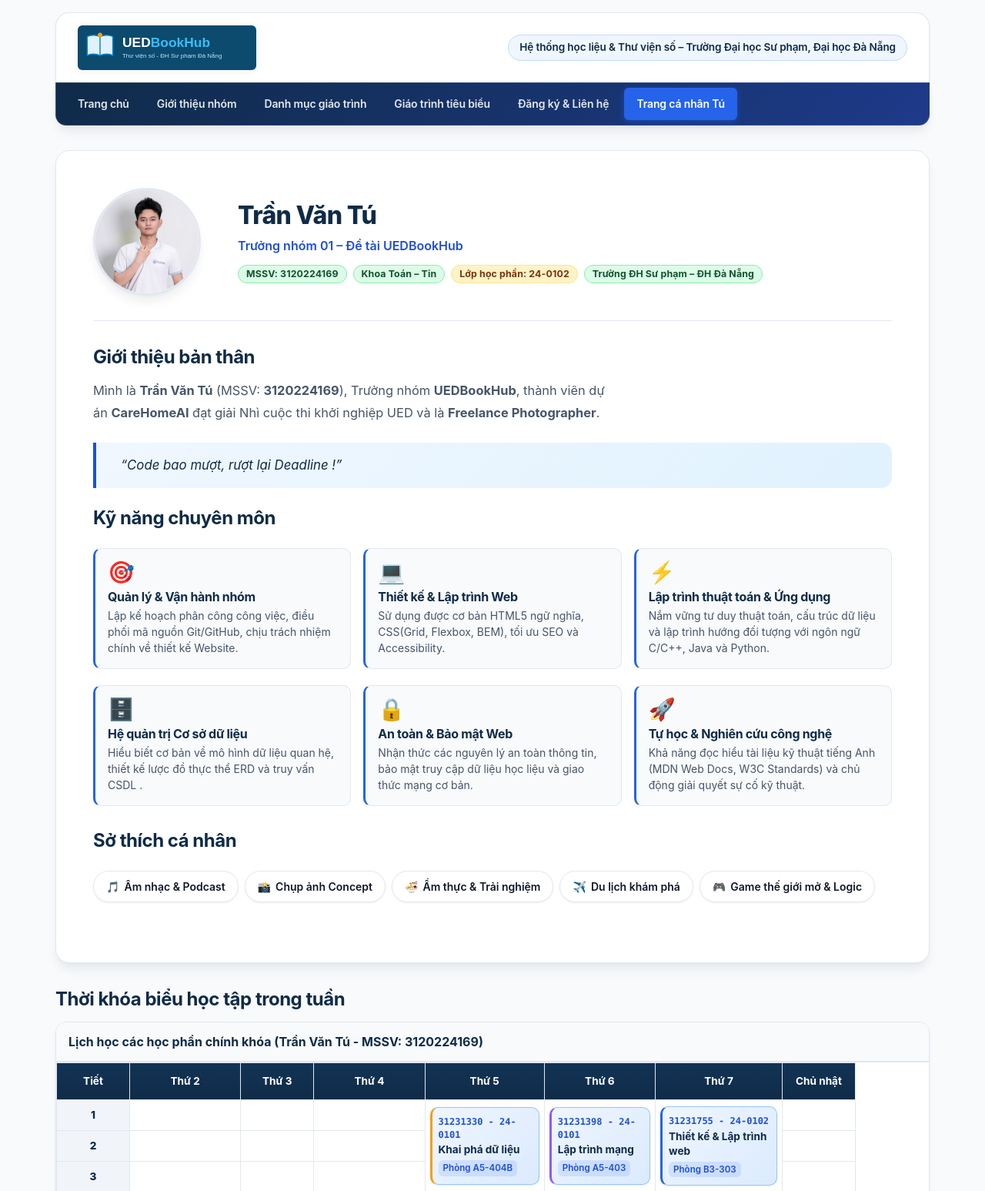
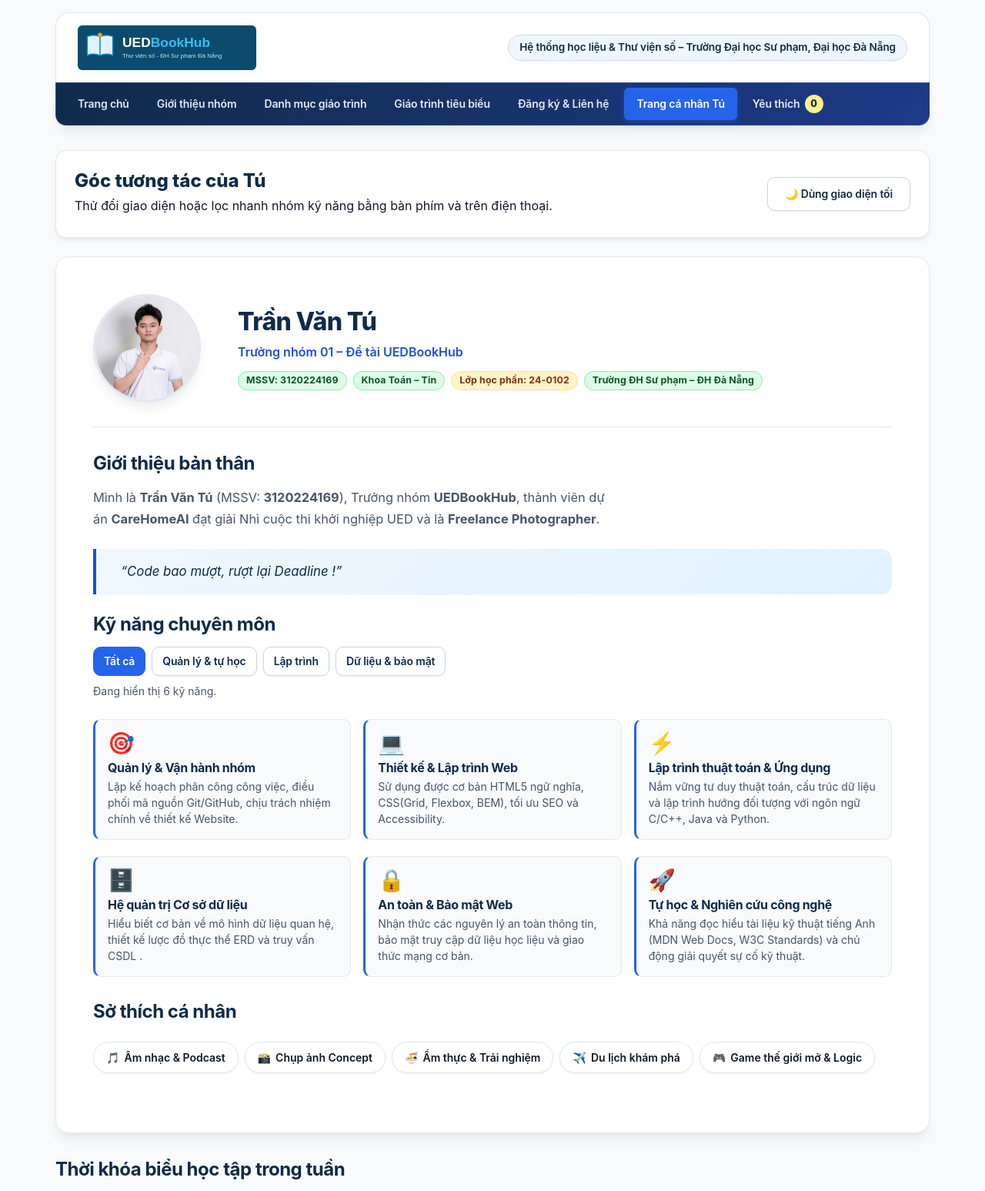
Before and after one commit to TuQNgaiDev/LTWeb-DoAn-Nhom01, a PHP site: page /thanhvien/3120224169_tu/gioithieu.html in a window 1280 px wide. Shown: the top 1547 px of the page at 77% size. Run offline with PHP 8.4, Linux system fonts and the light colour scheme.

Commit message:
Them tuong tac cho trang ca nhan cua Tu

```diff
--- a/thanhvien/3120224169_tu/css/style.css
+++ b/thanhvien/3120224169_tu/css/style.css
@@ -168,3 +168,76 @@
   border-color: var(--mau-chinh);
   color: var(--mau-chinh);
 }
+
+.bang-dieu-khien-ca-nhan {
+  display: flex;
+  flex-wrap: wrap;
+  align-items: center;
+  justify-content: space-between;
+  gap: var(--khoang-cach);
+  padding: var(--khoang-cach-md);
+  margin-bottom: var(--khoang-cach-md);
+  background-color: var(--nen-the);
+  border: 1px solid var(--duong-vien);
+  border-radius: var(--bo-goc-md);
+  box-shadow: var(--bong-do);
+}
+
+.bang-dieu-khien-ca-nhan p {
+  margin-bottom: 4px;
+}
+
+.bang-dieu-khien-ca-nhan__tieu-de {
+  color: var(--mau-chinh);
+  font-size: var(--co-chu-xl);
+  font-weight: 800;
+  line-height: 1.25;
+}
+
+.bo-loc-ky-nang {
+  display: flex;
+  flex-wrap: wrap;
+  gap: var(--khoang-cach-sm);
+  margin-bottom: var(--khoang-cach-sm);
+}
+
+.ket-qua-loc-ky-nang {
+  color: var(--chu-phu);
+  font-size: var(--co-chu-nho);
+}
+
+.the-ky-nang--an {
+  display: none;
+}
+
+html[data-giao-dien="toi"] {
+  --nen: #0f172a;
+  --nen-the: #172033;
+  --nen-phu: #202b40;
+  --duong-vien: #334155;
+  --duong-vien-nhe: #293548;
+  --duong-vien-dam: #64748b;
+  --chu: #f8fafc;
+  --chu-phu: #d5deea;
+  --chu-mo: #cbd5e1;
+  --mau-chinh: #dbeafe;
+  --mau-phu-nhat: #1e3a5f;
+}
+
+html[data-giao-dien="toi"] .the-phuong-cham {
+  background: linear-gradient(135deg, #172554, #1e3a5f);
+}
+
+html[data-giao-dien="toi"] .bang-tkb td,
+html[data-giao-dien="toi"] .bang-tkb tbody th[scope="row"] {
+  background-color: var(--nen-the);
+  color: var(--chu);
+}
+
+@media (max-width: 480px) {
+  .bang-dieu-khien-ca-nhan,
+  .bang-dieu-khien-ca-nhan .nut,
+  .bo-loc-ky-nang .nut {
+    width: 100%;
+  }
+}
--- a/thanhvien/3120224169_tu/gioithieu.html
+++ b/thanhvien/3120224169_tu/gioithieu.html
@@ -5,8 +5,8 @@
   <meta name="viewport" content="width=device-width, initial-scale=1.0">
   <meta name="description" content="Trang giới thiệu cá nhân sinh viên Trần Văn Tú - Trưởng nhóm đề tài UEDBookHub, Khoa Toán - Tin, Trường Đại học Sư phạm - Đại học Đà Nẵng.">
   <title>Giới thiệu thành viên: Trần Văn Tú | UEDBookHub</title>
-  <link rel="stylesheet" href="../../css/style.css?v=13">
-  <link rel="stylesheet" href="css/style.css?v=13">
+  <link rel="stylesheet" href="../../css/style.css?v=14">
+  <link rel="stylesheet" href="css/style.css?v=14">
 </head>
 <body class="trang">
   <header class="dau-trang">
@@ -26,6 +26,14 @@
   </nav>
 
   <main class="noi-dung-chinh">
+
+    <section class="bang-dieu-khien-ca-nhan" aria-labelledby="tieu-de-tuong-tac">
+      <div>
+        <p id="tieu-de-tuong-tac" class="bang-dieu-khien-ca-nhan__tieu-de">Góc tương tác của Tú</p>
+        <p>Thử đổi giao diện hoặc lọc nhanh nhóm kỹ năng bằng bàn phím và trên điện thoại.</p>
+      </div>
+      <button id="doi-giao-dien" class="nut nut--phu" type="button" aria-pressed="false">🌙 Dùng giao diện tối</button>
+    </section>
 
     <article class="ho-so-ca-nhan">
       <div class="ho-so-ca-nhan__than">
@@ -55,33 +63,40 @@
 
         <section>
           <h2>Kỹ năng chuyên môn</h2>
-          <ul class="luoi-ky-nang">
-            <li class="the-ky-nang">
+          <div id="bo-loc-ky-nang" class="bo-loc-ky-nang" aria-label="Lọc kỹ năng theo nhóm">
+            <button type="button" class="nut nut--chinh nut--nho" data-loc-ky-nang="tat-ca" aria-pressed="true">Tất cả</button>
+            <button type="button" class="nut nut--phu nut--nho" data-loc-ky-nang="quan-ly" aria-pressed="false">Quản lý &amp; tự học</button>
+            <button type="button" class="nut nut--phu nut--nho" data-loc-ky-nang="lap-trinh" aria-pressed="false">Lập trình</button>
+            <button type="button" class="nut nut--phu nut--nho" data-loc-ky-nang="du-lieu" aria-pressed="false">Dữ liệu &amp; bảo mật</button>
+          </div>
+          <p id="ket-qua-loc-ky-nang" class="ket-qua-loc-ky-nang" aria-live="polite">Đang hiển thị 6 kỹ năng.</p>
+          <ul id="danh-sach-ky-nang" class="luoi-ky-nang">
+            <li class="the-ky-nang" data-nhom-ky-nang="quan-ly">
               <span class="the-ky-nang__bieu-tuong" aria-hidden="true">🎯</span>
               <h3 class="the-ky-nang__tieu-de">Quản lý &amp; Vận hành nhóm</h3>
               <p class="the-ky-nang__mo-ta">Lập kế hoạch phân công công việc, điều phối mã nguồn Git/GitHub, chịu trách nhiệm chính về thiết kế Website.</p>
             </li>
-            <li class="the-ky-nang">
+            <li class="the-ky-nang" data-nhom-ky-nang="lap-trinh">
               <span class="the-ky-nang__bieu-tuong" aria-hidden="true">💻</span>
               <h3 class="the-ky-nang__tieu-de">Thiết kế &amp; Lập trình Web</h3>
               <p class="the-ky-nang__mo-ta">Sử dụng được cơ bản HTML5 ngữ nghĩa, CSS(Grid, Flexbox, BEM), tối ưu SEO và Accessibility.</p>
             </li>
-            <li class="the-ky-nang">
+            <li class="the-ky-nang" data-nhom-ky-nang="lap-trinh">
               <span class="the-ky-nang__bieu-tuong" aria-hidden="true">⚡</span>
               <h3 class="the-ky-nang__tieu-de">Lập trình thuật toán &amp; Ứng dụng</h3>
               <p class="the-ky-nang__mo-ta">Nắm vững tư duy thuật toán, cấu trúc dữ liệu và lập trình hướng đối tượng với ngôn ngữ C/C++, Java và Python.</p>
             </li>
-            <li class="the-ky-nang">
+            <li class="the-ky-nang" data-nhom-ky-nang="du-lieu">
               <span class="the-ky-nang__bieu-tuong" aria-hidden="true">🗄️</span>
               <h3 class="the-ky-nang__tieu-de">Hệ quản trị Cơ sở dữ liệu</h3>
               <p class="the-ky-nang__mo-ta">Hiểu biết cơ bản về mô hình dữ liệu quan hệ, thiết kế lược đồ thực thể ERD và truy vấn CSDL .</p>
             </li>
-            <li class="the-ky-nang">
+            <li class="the-ky-nang" data-nhom-ky-nang="du-lieu">
               <span class="the-ky-nang__bieu-tuong" aria-hidden="true">🔒</span>
               <h3 class="the-ky-nang__tieu-de">An toàn &amp; Bảo mật Web</h3>
               <p class="the-ky-nang__mo-ta">Nhận thức các nguyên lý an toàn thông tin, bảo mật truy cập dữ liệu học liệu và giao thức mạng cơ bản.</p>
             </li>
-            <li class="the-ky-nang">
+            <li class="the-ky-nang" data-nhom-ky-nang="quan-ly">
               <span class="the-ky-nang__bieu-tuong" aria-hidden="true">🚀</span>
               <h3 class="the-ky-nang__tieu-de">Tự học &amp; Nghiên cứu công nghệ</h3>
               <p class="the-ky-nang__mo-ta">Khả năng đọc hiểu tài liệu kỹ thuật tiếng Anh (MDN Web Docs, W3C Standards) và chủ động giải quyết sự cố kỹ thuật.</p>
@@ -287,5 +302,7 @@
     <p>&copy; 2026 UEDBookHub – Nhóm 01 (Trần Văn Tú, Bhling Trường, Lê Trung Hậu, Nguyễn Tuấn Nhật Thanh).</p>
     <p>Khoa Toán – Tin, Trường Đại học Sư phạm – Đại học Đà Nẵng. Địa chỉ: 459 Tôn Đức Thắng, Quận Liên Chiểu, TP. Đà Nẵng.</p>
   </footer>
+  <script type="module" src="../../js/main.js"></script>
+  <script type="module" src="js/canhan.js"></script>
 </body>
 </html>
--- /dev/null
+++ b/thanhvien/3120224169_tu/js/canhan.js
@@ -0,0 +1,68 @@
+/**
+ * Thêm hai tương tác cho trang cá nhân Trần Văn Tú.
+ * Nút giao diện ghi nhớ chế độ sáng/tối; nhóm nút kỹ năng lọc danh sách tức thời.
+ * Thử bằng Tab rồi Enter, sau đó tải lại trang để kiểm tra lựa chọn giao diện.
+ */
+const KHOA_GIAO_DIEN = 'giaoDienTrangTu';
+const nutGiaoDien = document.querySelector('#doi-giao-dien');
+const boLocKyNang = document.querySelector('#bo-loc-ky-nang');
+const danhSachKyNang = document.querySelector('#danh-sach-ky-nang');
+const ketQuaLoc = document.querySelector('#ket-qua-loc-ky-nang');
+
+function docGiaoDien() {
+  try {
+    return localStorage.getItem(KHOA_GIAO_DIEN) === 'toi' ? 'toi' : 'sang';
+  } catch (loi) {
+    console.warn('Không đọc được lựa chọn giao diện.', loi);
+    return 'sang';
+  }
+}
+
+function apDungGiaoDien(giaoDien) {
+  const laToi = giaoDien === 'toi';
+  document.documentElement.dataset.giaoDien = giaoDien;
+  nutGiaoDien?.setAttribute('aria-pressed', String(laToi));
+  if (nutGiaoDien) {
+    nutGiaoDien.textContent = laToi ? '☀️ Dùng giao diện sáng' : '🌙 Dùng giao diện tối';
+  }
+}
+
+if (nutGiaoDien) {
+  apDungGiaoDien(docGiaoDien());
+  nutGiaoDien.addEventListener('click', () => {
+    const giaoDienMoi = document.documentElement.dataset.giaoDien === 'toi' ? 'sang' : 'toi';
+    apDungGiaoDien(giaoDienMoi);
+    try {
+      localStorage.setItem(KHOA_GIAO_DIEN, giaoDienMoi);
+    } catch (loi) {
+      console.warn('Không lưu được lựa chọn giao diện.', loi);
+    }
+  });
+}
+
+boLocKyNang?.addEventListener('click', (suKien) => {
+  const nutLoc = suKien.target.closest('[data-loc-ky-nang]');
+  if (!nutLoc || !boLocKyNang.contains(nutLoc)) {
+    return;
+  }
+
+  const nhom = nutLoc.dataset.locKyNang;
+  const cacKyNang = [...danhSachKyNang.querySelectorAll('[data-nhom-ky-nang]')];
+  let soLuongHienThi = 0;
+
+  cacKyNang.forEach((kyNang) => {
+    const hienThi = nhom === 'tat-ca' || kyNang.dataset.nhomKyNang === nhom;
+    kyNang.classList.toggle('the-ky-nang--an', !hienThi);
+    if (hienThi) {
+      soLuongHienThi += 1;
+    }
+  });
+
+  boLocKyNang.querySelectorAll('[data-loc-ky-nang]').forEach((nut) => {
+    const dangChon = nut === nutLoc;
+    nut.classList.toggle('nut--chinh', dangChon);
+    nut.classList.toggle('nut--phu', !dangChon);
+    nut.setAttribute('aria-pressed', String(dangChon));
+  });
+  ketQuaLoc.textContent = `Đang hiển thị ${soLuongHienThi} kỹ năng.`;
+});
```
